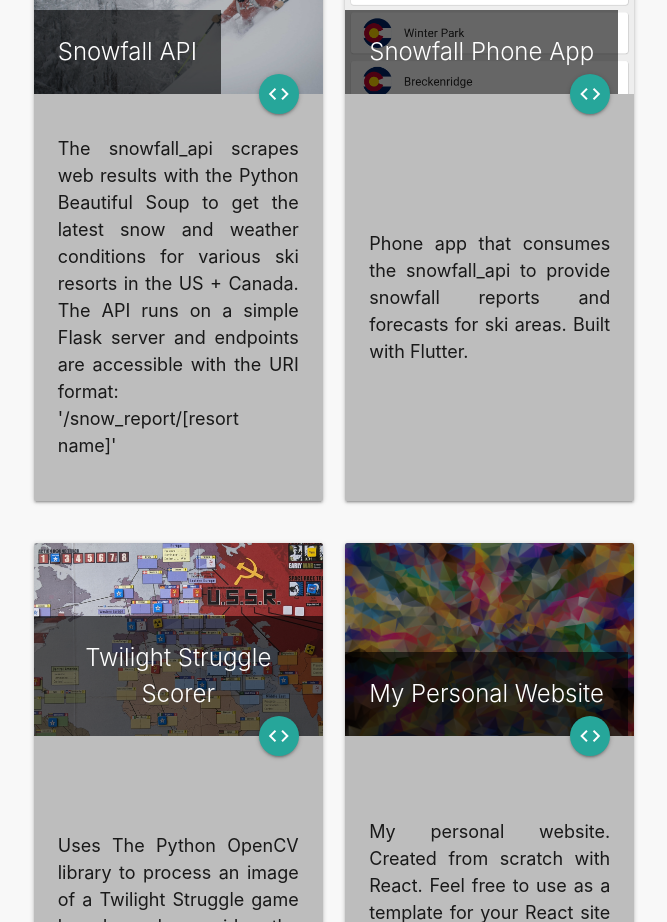
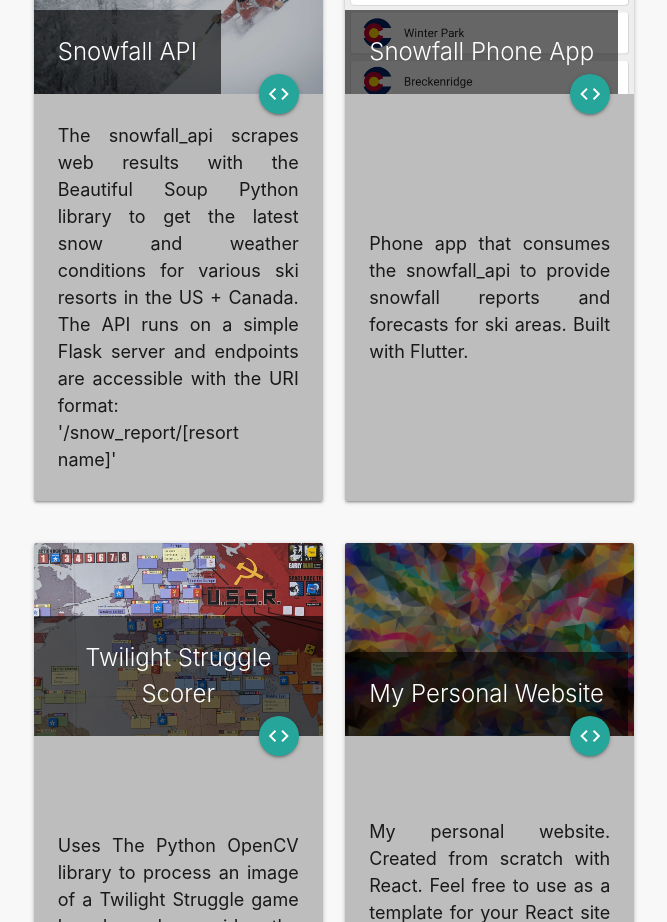
Before and after one commit to lukechar/personal-website, a React (Create React App) app: page /projects in a window 1280 px wide. Shown: the part 880-1802 px from the top of the page, without its empty margins (501-1168 px from the left). Built offline with nearby package versions, Linux system fonts and the light colour scheme.

Commit message:
Fix description of snowfall api

```diff
--- a/src/Projects/Projects.js
+++ b/src/Projects/Projects.js
@@ -15,7 +15,7 @@
             </div>
             <div className="row">
                 <div className="col s12 xl6">
-                    <GithubCard image="../img/skier.jpg" title="Snowfall API" content="The snowfall_api scrapes web results with the Python Beautiful Soup to get the latest snow and weather conditions for various ski resorts in the US + Canada. The API runs on a simple Flask server and endpoints are accessible with the URI format: '/snow_report/[resort name]'" githubLink="https://github.com/lukechar/snowfall_api/"></GithubCard>
+                    <GithubCard image="../img/skier.jpg" title="Snowfall API" content="The snowfall_api scrapes web results with the Beautiful Soup Python library to get the latest snow and weather conditions for various ski resorts in the US + Canada. The API runs on a simple Flask server and endpoints are accessible with the URI format: '/snow_report/[resort name]'" githubLink="https://github.com/lukechar/snowfall_api/"></GithubCard>
                 </div>
                 <div className="col s12 xl6">
                     <GithubCard image="../img/snowfall_screenshot.jpg" title="Snowfall Phone App" content="Phone app that consumes the snowfall_api to provide snowfall reports and forecasts for ski areas. Built with Flutter." githubLink="https://github.com/lukechar/snowfall/"></GithubCard>
```
